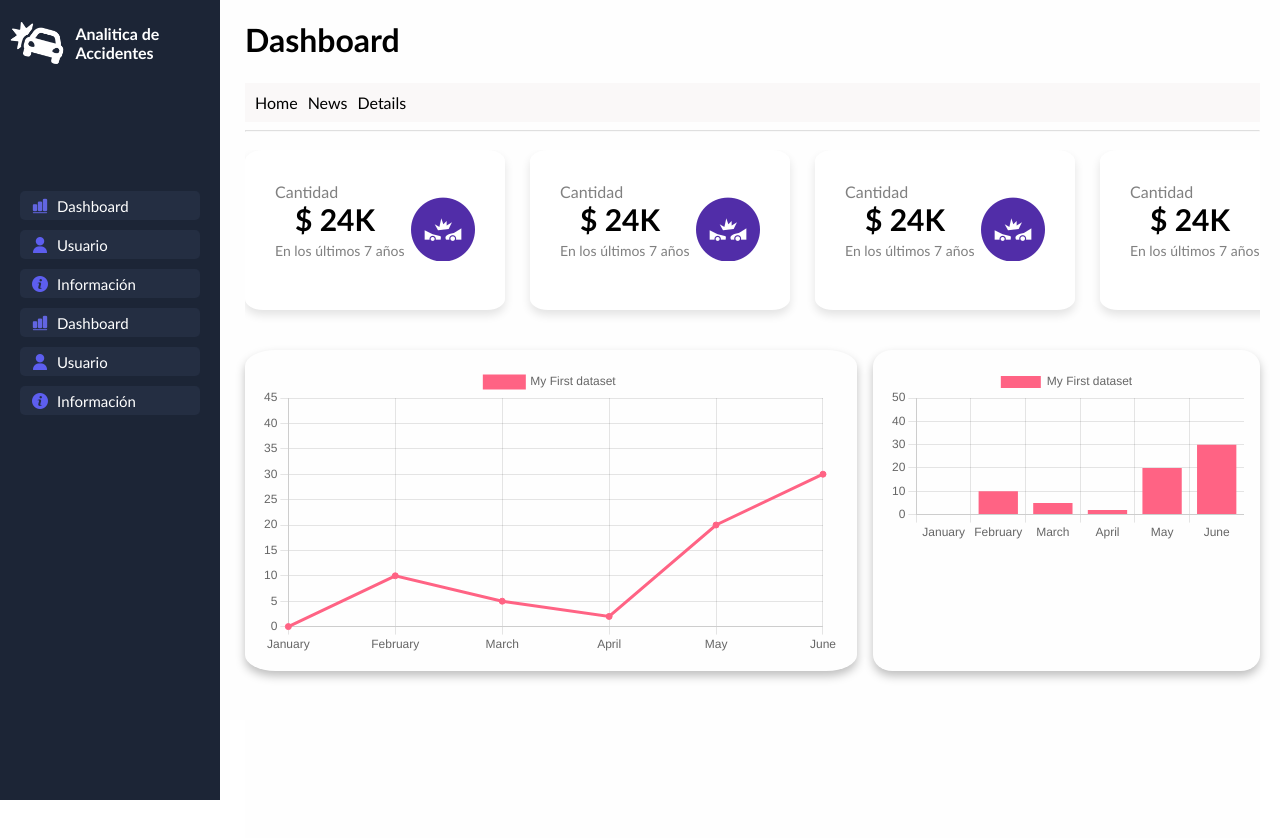
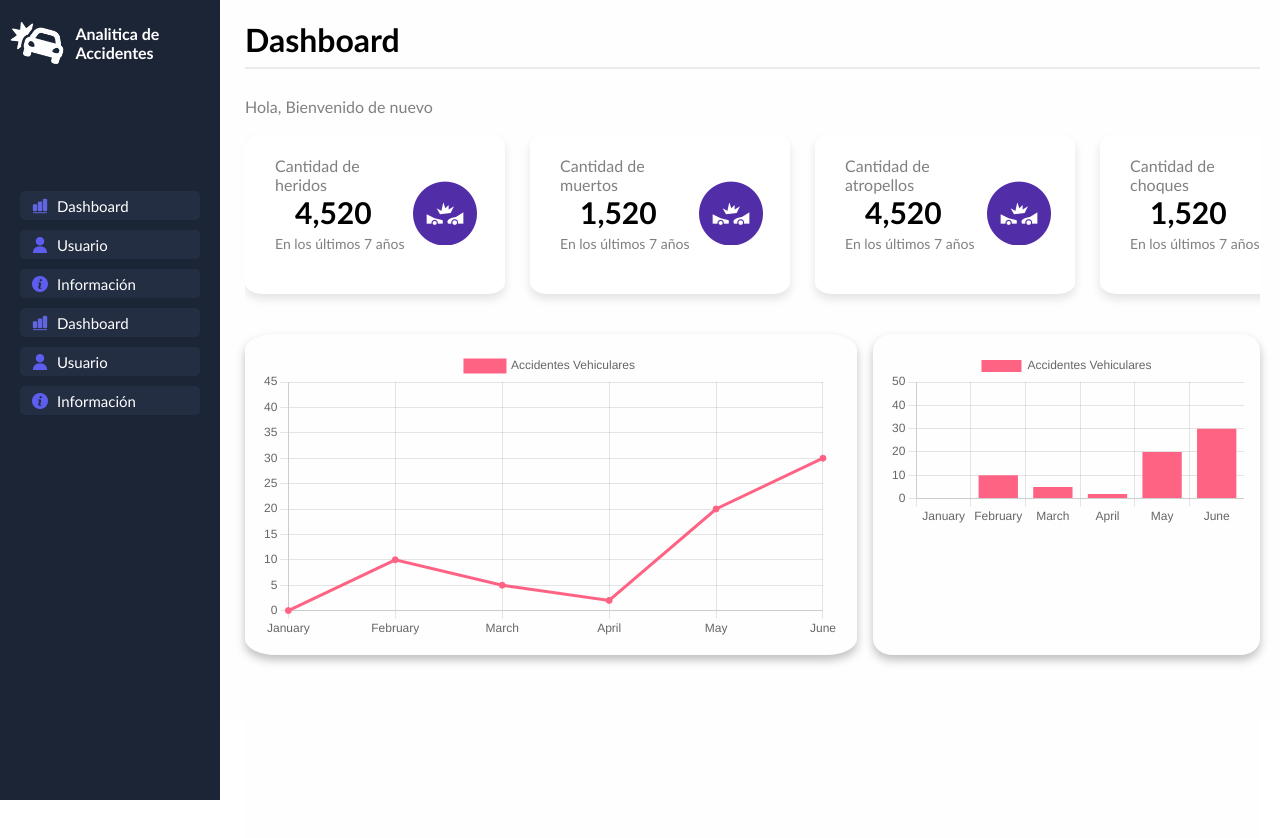
Before and after one commit to DaniloJ0/Frontend_PF, a React (Create React App) app in the folder app/: page / in a window 1280 px wide. Shown: the top 838 px of the page. Built offline with nearby package versions, Linux system fonts and the light colour scheme.

Commit message:
Add :sparkles: : Add files templates for update information later

```diff
--- a/app/public/index.html
+++ b/app/public/index.html
@@ -2,14 +2,13 @@
 <html lang="en">
   <head>
     <meta charset="utf-8" />
-    <link rel="icon" href="%PUBLIC_URL%/favicon.ico" />
+    <link rel="icon" href="./Icon_32.png">
     <meta name="viewport" content="width=device-width, initial-scale=1" />
     <meta name="theme-color" content="#000000" />
     <meta
       name="description"
       content="Web site created using create-react-app"
     />
-    <!-- <link rel="stylesheet" href="../src/img/accidente-de-coche_32.png"> -->
     <title>React App</title>
   </head>
   <body>
--- a/app/src/components/contentMain/ContenidoMain.jsx
+++ b/app/src/components/contentMain/ContenidoMain.jsx
@@ -1,38 +1,27 @@
 import React from "react";
-import Chart from "chart.js/auto";
-import { Line, Bar } from "react-chartjs-2";
 import "./contenidoMain.css";
 import SquadItem from "../squadItem/SquadItem";
-const labels = ["January", "February", "March", "April", "May", "June"];
+import HomeChartLine from "../../data/Charts/HomeChartLine.jsx";
+import HomeChatPie from "../../data/Charts/HomeChatPie";
+import dataForItems from "../../data/amountItems.js";
 
-const data = {
-  labels: labels,
-  datasets: [
-    {
-      label: "My First dataset",
-      backgroundColor: "rgb(255, 99, 132)",
-      borderColor: "rgb(255, 99, 132)",
-      data: [0, 10, 5, 2, 20, 30, 45],
-    },
-  ],
-};
-// {/* <Line data={data} /> */}
 
 function ContenidoMain() {
   return (
     <div className="container">
       <div className="row-squad">
-        <SquadItem />
-        <SquadItem />
-        <SquadItem />
-        <SquadItem />
+        {
+          dataForItems.map(item => {
+            return <SquadItem data={item} />
+          })
+        }
       </div>
       <div className="row-graph">
         <div className="col-Graphs col3-4">
-          <Line data={data} />
+          <HomeChartLine />
         </div>
         <div className="col-Graphs col1-4">
-        <Bar data={data} />
+          <HomeChatPie />
         </div>
       </div>
     </div>
--- a/app/src/components/main/Main.js
+++ b/app/src/components/main/Main.js
@@ -1,6 +1,6 @@
 import React from "react";
 import "./main.css";
-import Navbar from "../navbar/Navbar";
+// import Navbar from "../navbar/Navbar";
 import ContenidoMain from "../contentMain/ContenidoMain";
 
 
@@ -8,8 +8,9 @@ function Main() {
   return (
     <div className="main">
       <h1>Dashboard</h1>
-        <Navbar/>
+        {/* <Navbar/> */}
         <hr className="lineMain"></hr>
+        <p>Hola, Bienvenido de nuevo</p>
       <div className="content">
         {/* <p>Main content</p> */}
         <ContenidoMain/>
--- a/app/src/components/main/main.css
+++ b/app/src/components/main/main.css
@@ -20,5 +20,7 @@
 
 .lineMain{
   /* margin-bottom: 10px; */
-  opacity: 0.3;
+  opacity: 0.08;
+  border: 1px solid #000;
+  margin-bottom: 20px;
 }
--- a/app/src/components/squadItem/SquadItem.jsx
+++ b/app/src/components/squadItem/SquadItem.jsx
@@ -2,12 +2,12 @@ import React from 'react'
 import './squadItem.css'
 import logo from '../../img/auto_64.png'
 
-function SquadItem() {
+function SquadItem({data}) {
   return (
     <div className="col">
           <div className="amount">
-            <p>Cantidad</p>
-            <p>$ 24K</p>
+            <p>{data.titulo}</p>
+            <p>{data.cantidad}</p>
             <p> En los últimos 7 años </p>
           </div>
           <div className="log_squad">
--- /dev/null
+++ b/app/src/data/Charts/HomeChartLine.jsx
@@ -0,0 +1,24 @@
+import React from "react";
+import Chart from "chart.js/auto";
+import { Line} from "react-chartjs-2";
+import  infoChart from "../data.js";
+
+const data = {
+  labels: infoChart.homeLine.labels,
+  datasets: [
+    {
+      label: "Accidentes Vehiculares",
+      backgroundColor: "rgb(255, 99, 132)",
+      borderColor: "rgb(255, 99, 132)",
+      data: infoChart.homeLine.data,
+    },
+  ],
+};
+
+function HomeChartLine() {
+    return (
+        <Line data={data} />
+    )
+}
+
+export default HomeChartLine;
--- /dev/null
+++ b/app/src/data/Charts/HomeChatPie.jsx
@@ -0,0 +1,24 @@
+import React from "react";
+import Chart from "chart.js/auto";
+import { Bar } from "react-chartjs-2";
+import  infoChart from "../data.js";
+
+const data = {
+  labels: infoChart.homeLine.labels,
+  datasets: [
+    {
+      label: "Accidentes Vehiculares",
+      backgroundColor: "rgb(255, 99, 132)",
+      borderColor: "rgb(255, 99, 132)",
+      data: infoChart.homeLine.data,
+    },
+  ],
+};
+
+function HomeChatPie() {
+  return (
+    <Bar data={data} />
+  )
+}
+
+export default HomeChatPie
--- /dev/null
+++ b/app/src/data/amountItems.js
@@ -0,0 +1,27 @@
+import full_data from "./data";
+
+const dataFull = [
+  {
+    cantidad: full_data.amount.heridos,
+    titulo: "Cantidad de heridos",
+    porcentaje: "20%",
+  },
+   {
+    cantidad: full_data.amount.muertos,
+    titulo: "Cantidad de muertos",
+    porcentaje: "20%",
+  },
+  {
+    cantidad: full_data.amount.heridos,
+    titulo: "Cantidad de atropellos",
+    porcentaje: "20%",
+  },
+  {
+    cantidad: full_data.amount.muertos,
+    titulo: "Cantidad de choques",
+    porcentaje: "20%",
+  },
+];
+
+
+export default dataFull;
--- a/app/src/data/data.js
+++ b/app/src/data/data.js
@@ -0,0 +1,12 @@
+const allDate = {
+    homeLine: {
+        labels : ["January", "February", "March", "April", "May", "June"],
+        data: [0, 10, 5, 2, 20, 30, 45],
+    },
+    amount: {
+        heridos: "4,520",
+        muertos: "1,520",
+    }
+};
+
+export default allDate;
```
Also changed, not shown: app/src/pages/informacion/infoPage.jsx (added, +9 -0 lines), app/public/Icon_32.png (renamed from app/src/img/accidente-de-coche_32.png).
